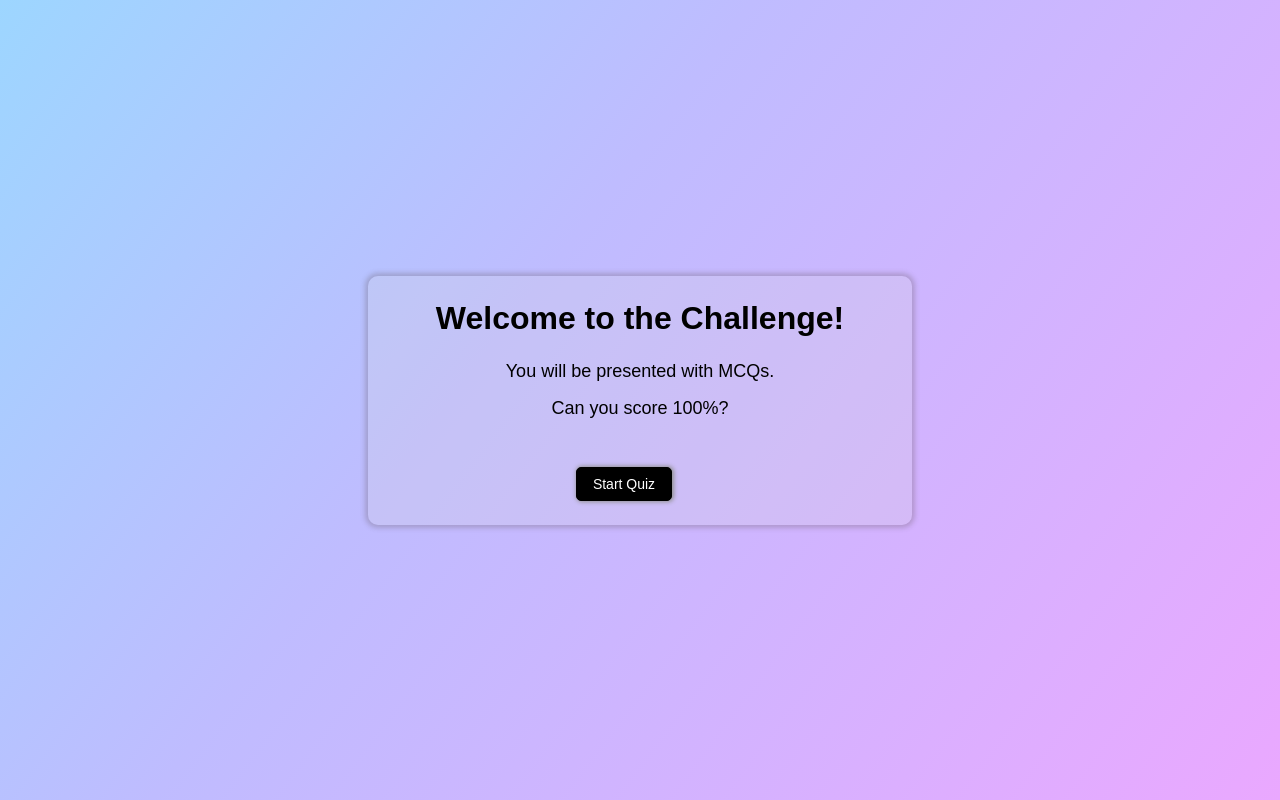
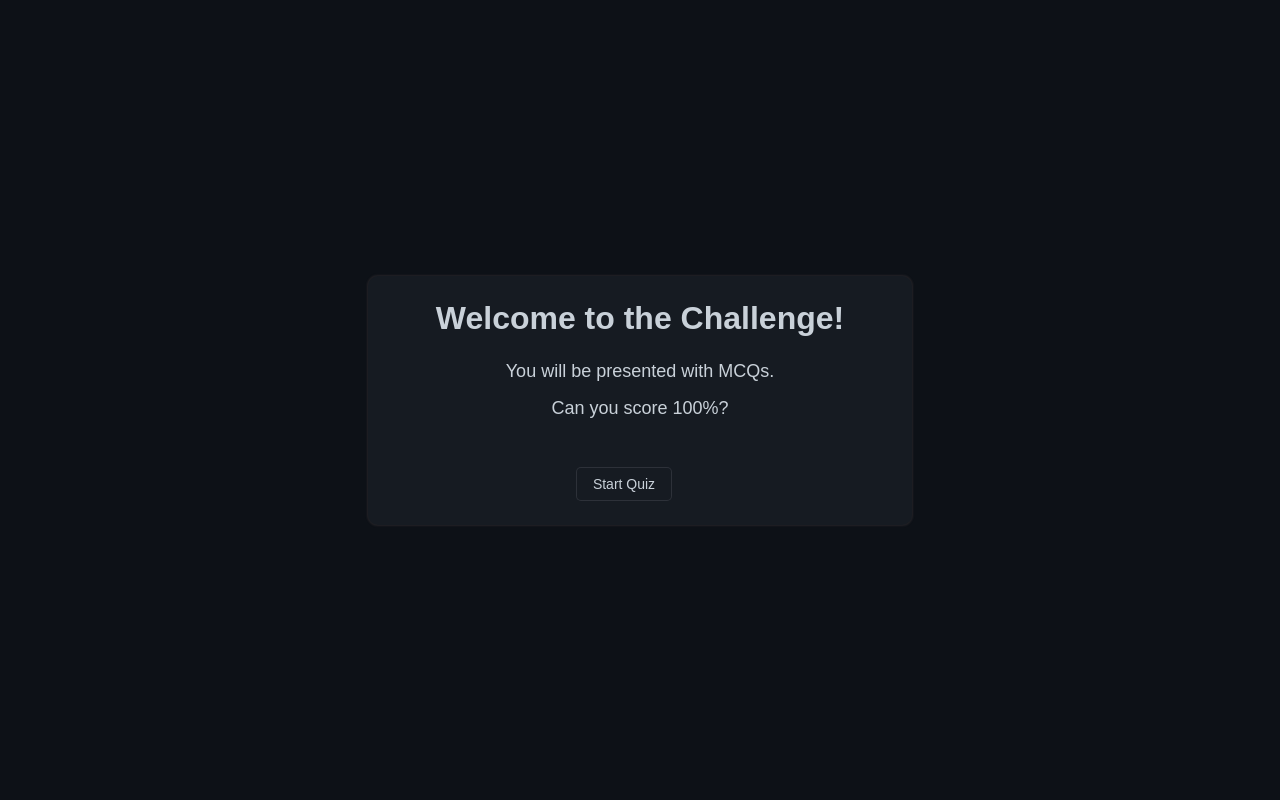
Before and after one commit to Yash-Gupta1209/React-Quiz-App, a React (Create React App) app: page / in a window 1280 px wide. Built offline with nearby package versions, Linux system fonts and the light colour scheme.

Commit message:
redesign

```diff
--- a/src/components/QuizPage.jsx
+++ b/src/components/QuizPage.jsx
@@ -5,7 +5,7 @@ import { useNavigate } from 'react-router-dom';
 import ReviewAnswer from './ReviewAnswer';
 
 const QuizPage = () => {
-  const TIME_FOR_ONE_QUESTION = 60;
+  const TIME_FOR_ONE_QUESTION = 30;
   const [currentQuestion, setCurrentQuestion] = useState(0);
   const [submittedData, setSubmittedData] = useState({});
   const [totalTime, setTotalTime] = useState(TIME_FOR_ONE_QUESTION * QuestionsData.length);
--- a/src/components/ReviewAnswer.jsx
+++ b/src/components/ReviewAnswer.jsx
@@ -4,6 +4,7 @@ const ReviewAnswer = ({ submittedData, setCurrentQuestion }) => {
     return (
         <div className='box review-answer'>
             <h1 className='answer-title'>Review Answer</h1>
+            <div className='answer-div'>
                 {
                     Object.keys(submittedData).map(key => (
                         <button
@@ -15,6 +16,7 @@ const ReviewAnswer = ({ submittedData, setCurrentQuestion }) => {
                     ))
                 }
             </div>
+        </div>
     )
 }
 
--- a/src/style.css
+++ b/src/style.css
@@ -6,18 +6,19 @@
 .box-container {
     width: 100%;
     height: 100vh;
-    background: linear-gradient(127deg, rgb(157 214 255) 0%, rgb(191 188 255) 40%, rgb(234 168 255) 100%);
+    background: #0d1117;
     display: flex;
     justify-content: center;
     align-items: center;
-    font-family: sans-serif;
+    font-family: 'Poppins', sans-serif;
 }
 
 .box {
     width: 40vw;
     min-width: 270px;
-    background: #d9d9d936;
-    box-shadow: 0px 0px 5px 3px #5e4f4f47;
+    color: #c9d1d9;
+    background: #161b22;
+    box-shadow: 0px 0px 2px 1px #5e4f4f47;
     border-radius: 10px;
     padding: 1.5rem 1rem;
 }
@@ -49,22 +50,26 @@
 
 .btn{
     padding: 0.5rem 1rem;
-    background: black;
-    color: white;
+    background: #161b22;
+    color: #c9d1d9;
     font-size: 14px;
     border-radius: 5px;
-    border: 1px solid black;
+    border: 1px solid rgba(240, 246, 252, 0.1);
     margin-top: 1.5rem;
     margin-right: 2rem;
-    box-shadow: 1px 0px 4px 1px #919191;
     cursor: pointer;
 }
 
+.btn:hover:not([disabled]){
+    background-color: rgb(48, 54, 61);
+    border-color: rgb(139, 148, 158);
+}
+
 .disabled{
-    background: #242424a8;
+    background: #21262d;
     cursor: not-allowed;
-    border: 1px solid gray;
-    color: #a6a6a6;
+    border: 1px solid rgba(240, 246, 252, 0.1);;
+    color: #484f58;
 }
 
 .description{
@@ -115,11 +120,21 @@
     color: red;
 }
 
+.answer-div{
+    display: flex;
+    flex-direction: column;
+    gap: 0.5rem;
+}
 .review-answer-btn{
     background: transparent;
-    border: 1px solid black;
-    padding: 3px 1rem;
+    border: 1px solid rgba(240, 246, 252, 0.1);
+    padding: 8px;
     cursor: pointer;
     font-size: 14px;
-    margin: 8px 1rem;
+    color: #c9d1d9;
 }
+
+.review-answer-btn:hover{
+    background-color: rgb(48, 54, 61);
+    border-color: rgb(139, 148, 158);
+}
```
Also changed, not shown: src/assets/demo.gif (deleted). Lines whose indentation alone changed are shown as unchanged.
